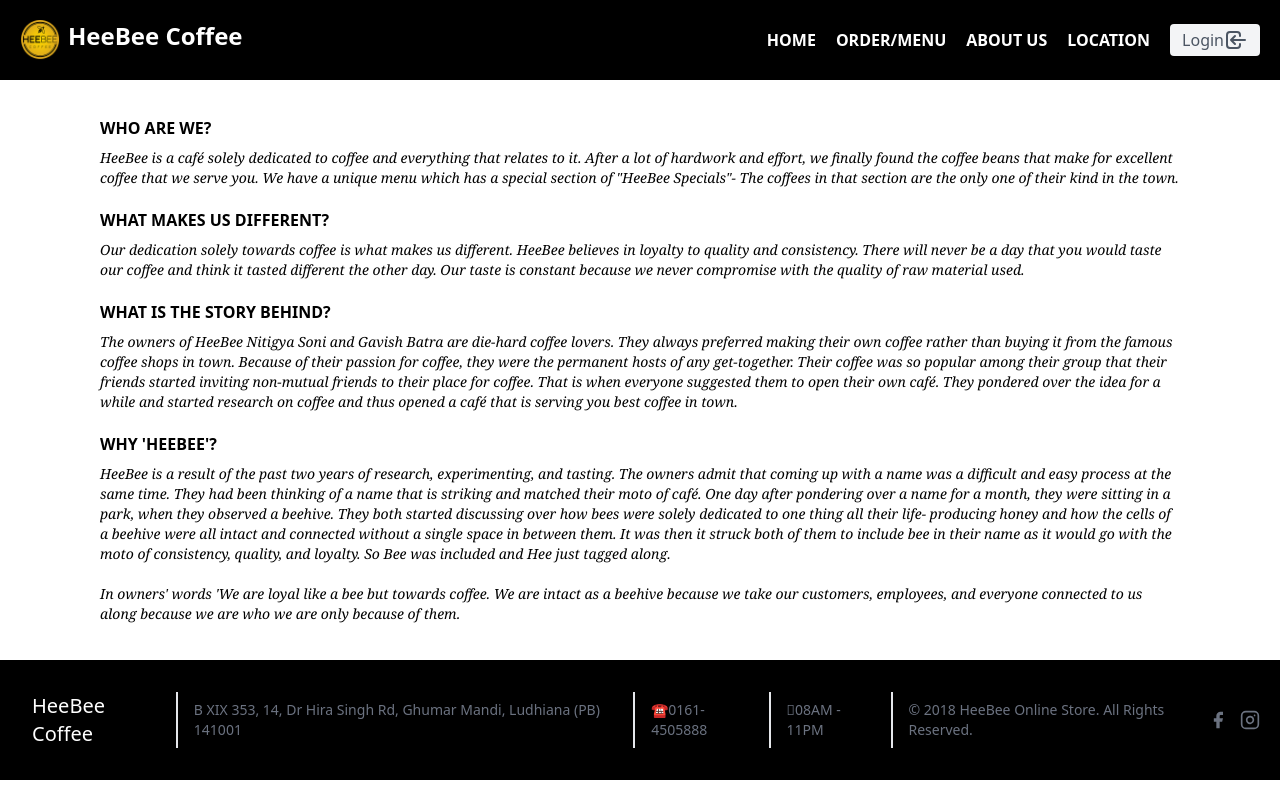
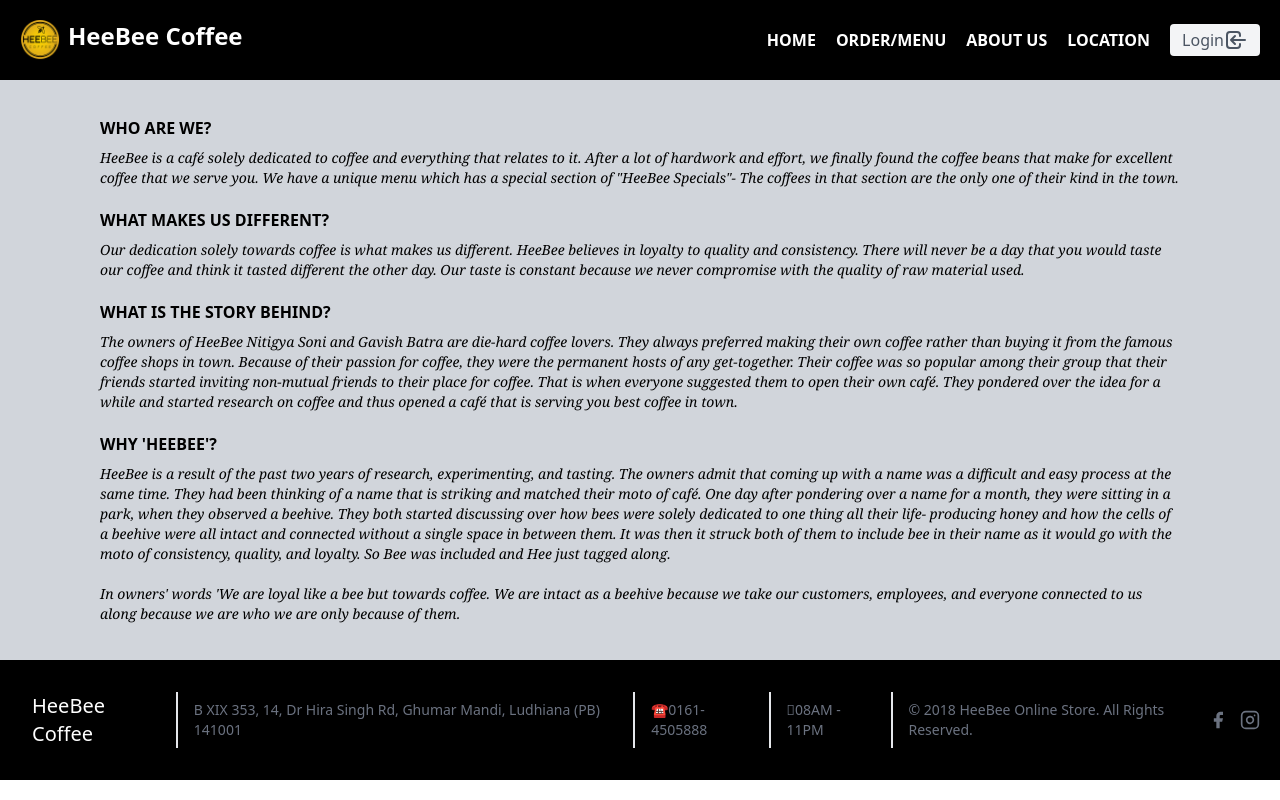
Before and after one commit to AvinashKumar69/HeeBee-Coffee-UI, a React (Create React App) app: page /aboutus in a window 1280 px wide. Built offline with nearby package versions, Linux system fonts and the light colour scheme.

Commit message:
bg-gray-300 in AboutUs

```diff
--- a/src/pages/AboutUs.js
+++ b/src/pages/AboutUs.js
@@ -2,7 +2,7 @@
 
 const AboutUs = () => {
     return (
-        <section className="text-gray-600 body-font">
+        <section className="text-gray-600 body-font bg-gray-300">
             <div className="container mx-auto flex-col px-5 py-4 md:flex-col items-center">
                 <div className='mx-20 my-5'>
                     <h4 className="text-black font-bold">WHO ARE WE?</h4>
```
